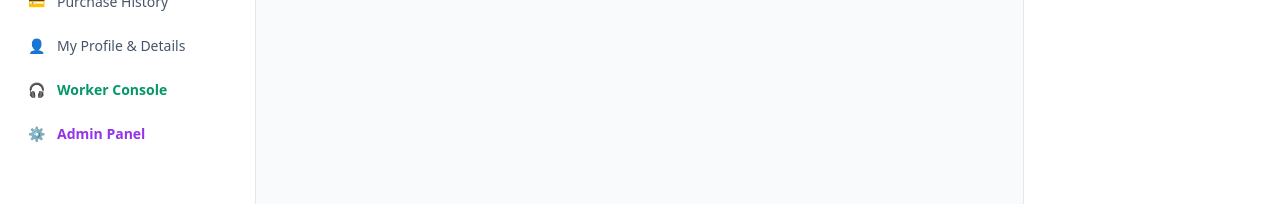
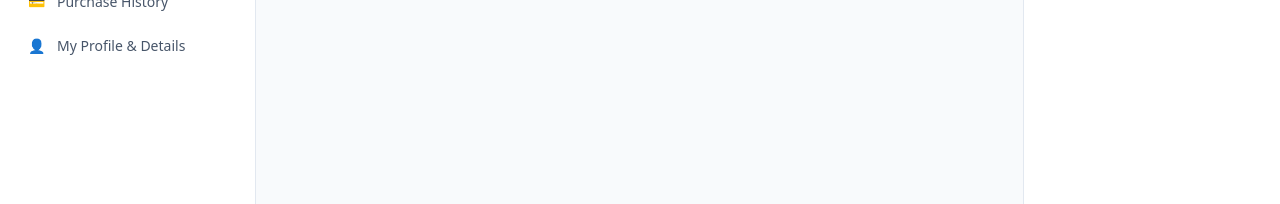
Before and after one commit to Tumuna-max/sturdy-funicular, a Next.js app: page / in a window 1280 px wide. Shown: the part 298-502 px from the top of the page. Built offline with nearby package versions, Linux system fonts and the light colour scheme; no server answers; the database is empty.

Commit message:
Clarify sidebar comments and remove links

```diff
--- a/app/layout.js
+++ b/app/layout.js
@@ -41,7 +41,7 @@ export default function RootLayout({ children }) {
       <body className="bg-slate-100 text-slate-800 antialiased min-h-screen">
         <div className="flex max-w-[1600px] mx-auto min-h-screen bg-white shadow-xl">
 
-          {/* LEFT SIDEBAR */}
+          {/* PUBLIC LEFT SIDEBAR */}
           <aside className="w-64 border-r border-slate-200 p-4 flex flex-col justify-between shrink-0 bg-white">
             <div className="space-y-6">
               {/* Logo */}
@@ -81,7 +81,7 @@ export default function RootLayout({ children }) {
                 <span>🪙</span> Add credits ({credits})
               </Link>
 
-              {/* Nav Links */}
+              {/* Client Nav Links ONLY */}
               <nav className="space-y-1 text-sm font-medium text-slate-600">
                 <Link href="/" className="flex items-center gap-3 px-3 py-2.5 rounded-xl hover:bg-slate-100 text-slate-900 font-semibold">
                   <span>💬</span> All chats
@@ -91,12 +91,6 @@ export default function RootLayout({ children }) {
                 </Link>
                 <Link href="/dashboard" className="flex items-center gap-3 px-3 py-2.5 rounded-xl hover:bg-slate-100">
                   <span>👤</span> My Profile & Details
-                </Link>
-                <Link href="/operator" className="flex items-center gap-3 px-3 py-2.5 rounded-xl hover:bg-slate-100 text-emerald-600 font-bold">
-                  <span>🎧</span> Worker Console
-                </Link>
-                <Link href="/admin" className="flex items-center gap-3 px-3 py-2.5 rounded-xl hover:bg-slate-100 text-purple-600 font-bold">
-                  <span>⚙️</span> Admin Panel
                 </Link>
               </nav>
             </div>
```
